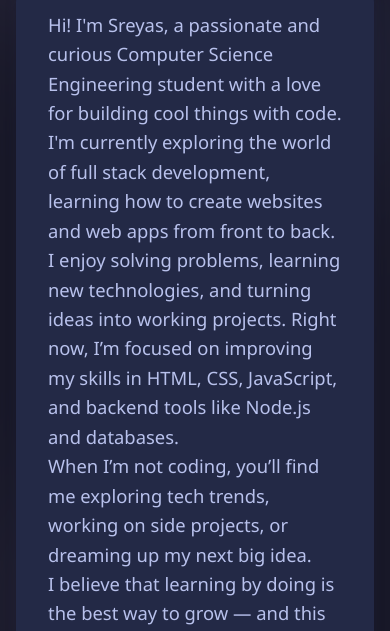
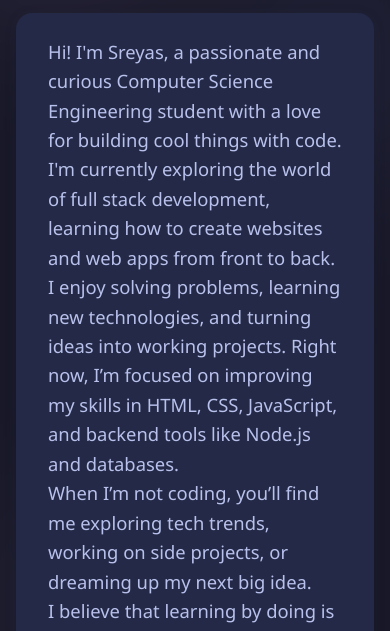
Before and after one commit to psreyas09/psreyas09.github.io, a plain HTML site: page index.html in a window 390 px wide. Shown: the part 200-831 px from the top of the page. Drawn offline with Linux system fonts and the light colour scheme.

Commit message:
padding mobile fix

```diff
--- a/style.css
+++ b/style.css
@@ -19,7 +19,7 @@ body {
 
 @media (max-width: 600px) {
     body {
-        padding-top: 72px; /* Set this to your header's height */
+        padding-top: 99px; /* Set this to your header's height */
     }
     header {
         display: flex;
```
